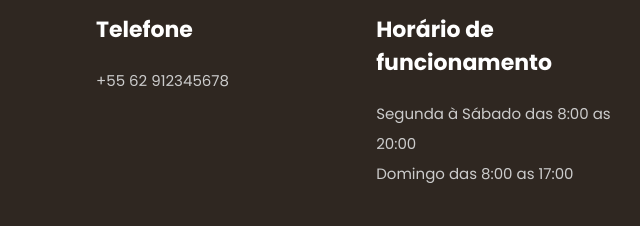
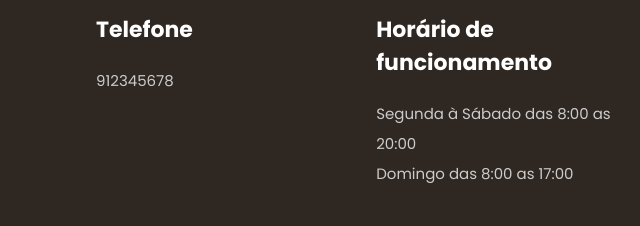
Before and after one commit to MayconRocha21/landingPageCoffe, a plain HTML site: page index.html in a window 1280 px wide. Shown: the part 3150-3376 px from the top of the page, 554-1194 px from the left. Drawn offline with Linux system fonts and the light colour scheme.

Commit message:
Update number

```diff
--- a/index.html
+++ b/index.html
@@ -173,7 +173,7 @@
         <div class="box">
           <img src="img/footer-3.png" alt="" />
           <h3>Telefone</h3>
-          <p>+55 62 912345678</p>
+          <p>912345678</p>
         </div>
 
         <div class="box">
```
